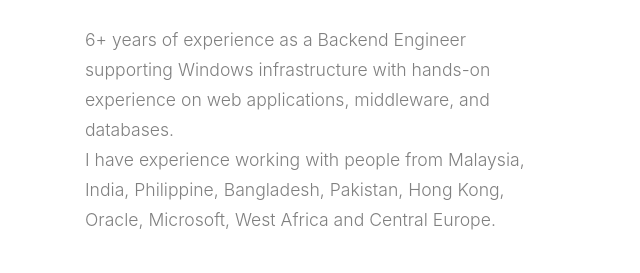
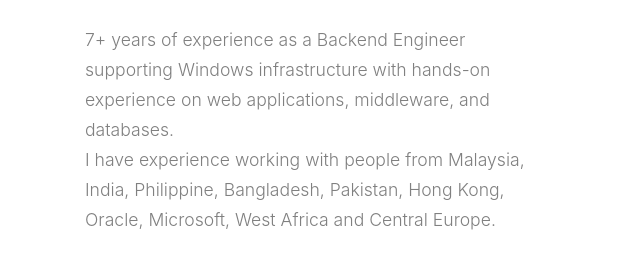
Before and after one commit to amirul-k/amirul-k-porftfolio, a plain HTML site: page index.html in a window 1280 px wide. Shown: the part 1297-1570 px from the top of the page, 0-640 px from the left. Drawn offline with Linux system fonts and the light colour scheme; files whose address does not match are found by name; a web font is replaced by a local one.

Commit message:
Update index.html

```diff
--- a/index.html
+++ b/index.html
@@ -96,7 +96,7 @@
             <div class="mb-5">
               <!-- <span class="section-sub-title d-block">About Amplify</span> -->
               <h2 class="section-title">About</h2>
-              <p>6+ years of experience as a Backend Engineer supporting Windows infrastructure with hands-on experience
+              <p>7+ years of experience as a Backend Engineer supporting Windows infrastructure with hands-on experience
                 on web applications, middleware, and databases.<br> I have experience working with people from Malaysia, India, Philippine, Bangladesh, Pakistan, Hong Kong, Oracle, Microsoft, West Africa and Central Europe. </p>
             </div>
 
```
